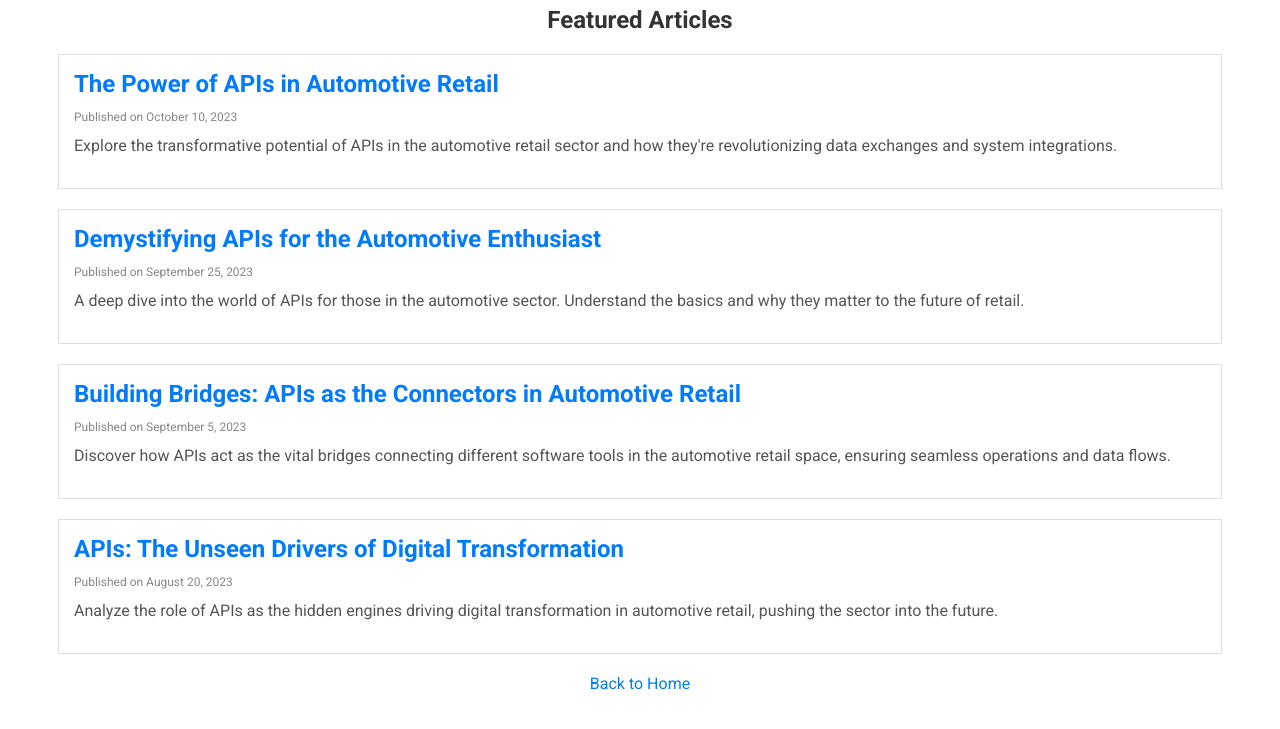
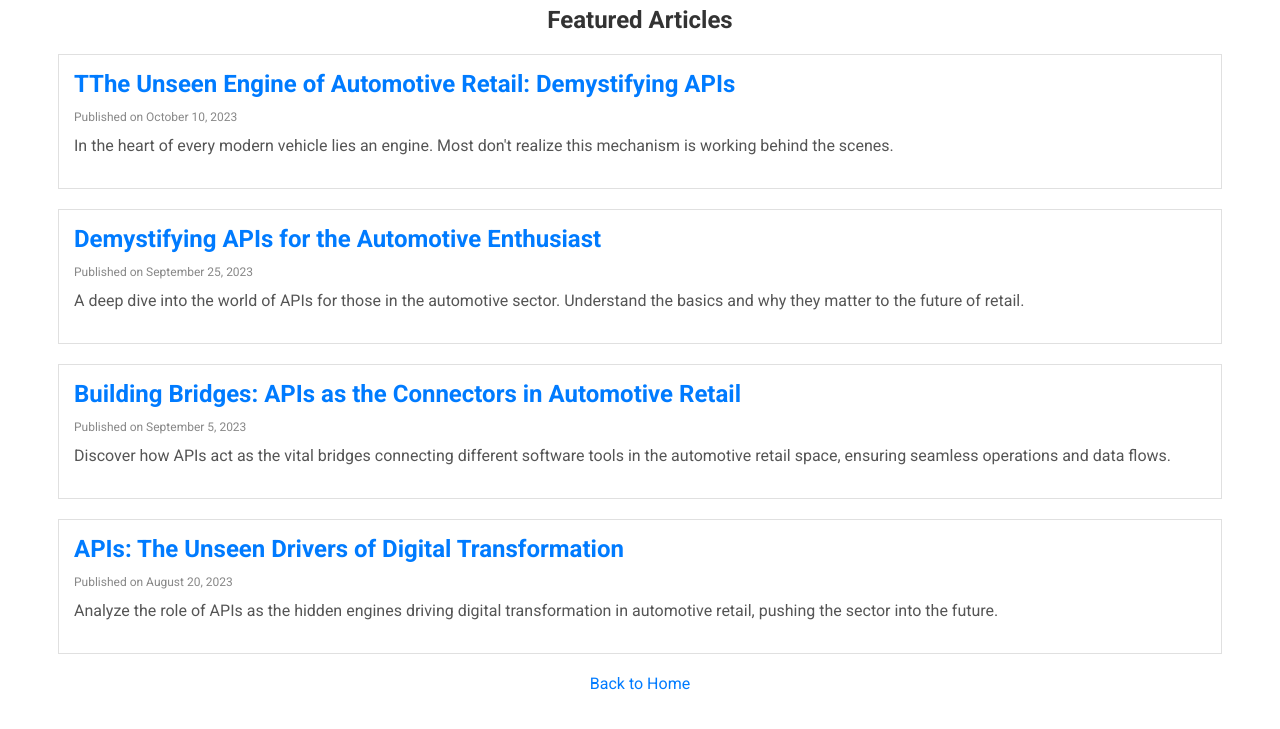
Before and after one commit to brandoboyd/brandoboyd.github.io, a plain HTML site: page articles.html in a window 1280 px wide. Shown: the part 133-862 px from the top of the page. Drawn offline with Linux system fonts and the light colour scheme.

Commit message:
Update articles.html

```diff
--- a/articles.html
+++ b/articles.html
@@ -16,9 +16,9 @@
     <h2>Featured Articles</h2>
     <ul class="article-list">
         <li class="article-item">
-            <h3 class="article-title"><a href="/ThePowerOfAPIs">The Power of APIs in Automotive Retail</a></h3>
+            <h3 class="article-title"><a href="/demystefying-apis">TThe Unseen Engine of Automotive Retail: Demystifying APIs</a></h3>
             <p class="article-date">Published on October 10, 2023</p>
-            <p class="article-summary">Explore the transformative potential of APIs in the automotive retail sector and how they're revolutionizing data exchanges and system integrations.</p>
+            <p class="article-summary">In the heart of every modern vehicle lies an engine. Most don't realize this mechanism is working behind the scenes.</p>
         </li>
         <li class="article-item">
             <h3 class="article-title"><a href="/DemystifyingAPIs">Demystifying APIs for the Automotive Enthusiast</a></h3>
```
